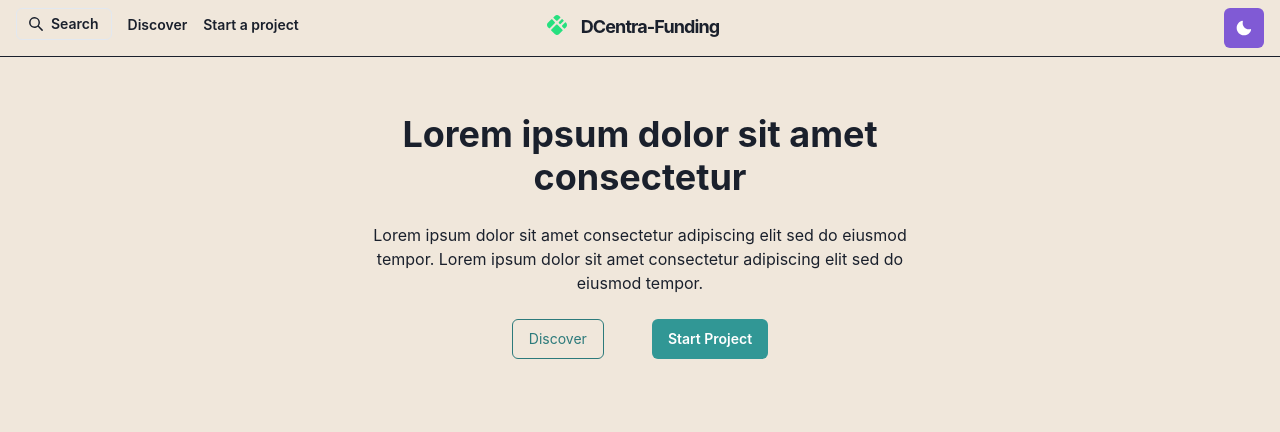
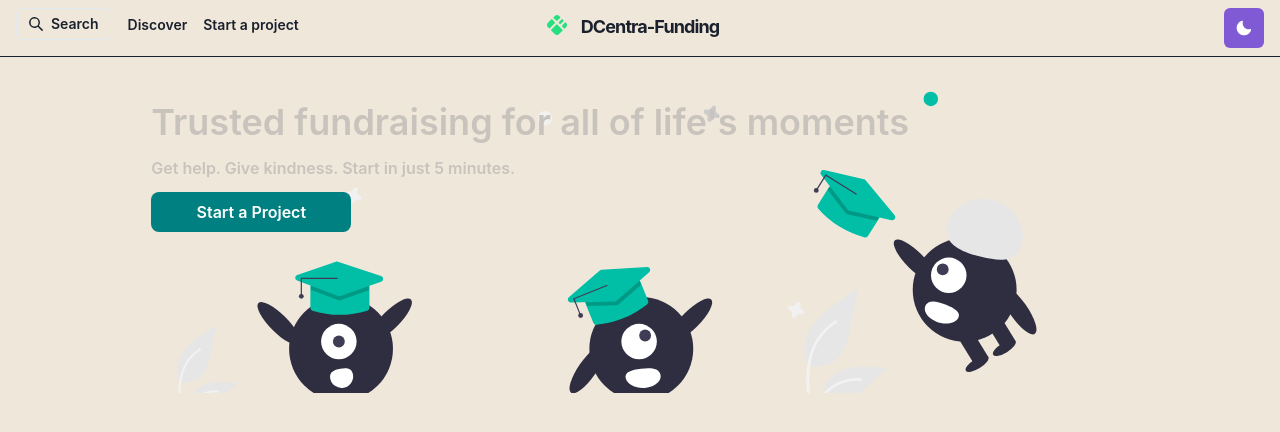
Before and after one commit to BenLemaitre/dcentra-funding, a Next.js app: page / in a window 1280 px wide. Shown: the top 432 px of the page. Built offline with nearby package versions, Linux system fonts and the light colour scheme.

Commit message:
add index-banner component, reworking homepage

```diff
--- /dev/null
+++ b/src/components/index-banner.jsx
@@ -0,0 +1,27 @@
+import NextLink from 'next/link'
+import Image from 'next/image'
+import { Stack, Heading, Button, Text } from '@chakra-ui/react'
+import illustration from '../../public/index-banner.svg'
+
+
+const IndexBanner = () => (
+  // large screens
+  <Stack pos="relative" pt={8}>
+    <Image src={illustration} alt="illustration" objectFit="cover" />
+    <Stack pos="absolute" spacing={3} color="#c8c3bc" top={9}>
+      <Heading fontWeight={600} fontSize={{sm: '2xl', md: '4xl'}}>
+        Trusted fundraising for all of life's moments
+      </Heading>
+      <Text fontWeight={600}>
+        Get help. Give kindness. Start in just 5 minutes.
+      </Text>
+      <NextLink href="/create-project" passHref>
+        <Button borderRadius="lg" bg="teal" color="white" w="200px">
+          Start a Project
+        </Button>
+      </NextLink>
+    </Stack>
+  </Stack>
+)
+
+export default IndexBanner
--- a/src/components/layouts/main.jsx
+++ b/src/components/layouts/main.jsx
@@ -12,9 +12,9 @@ const Main = ({ children, router }) => {
 
       <Navbar path={router.asPath} />
 
-      <Container maxW="container.md" pt={14}>
-        {children}
-      </Container>
+        <Container maxW='100ch'>
+          {children}
+        </Container>
     </Box>
   )
 }
--- a/src/pages/index.jsx
+++ b/src/pages/index.jsx
@@ -9,45 +9,12 @@ import {
   Heading
 } from '@chakra-ui/react'
 import Layout from '../components/layouts/article'
+import IndexBanner from '../components/index-banner'
 
 const Homepage = () => {
   return (
     <Layout>
-      <Container>
-        <Heading as="h2" variant="page-title" textAlign="center" mb={6}>
-          Lorem ipsum dolor sit amet consectetur
-        </Heading>
-        <Stack direction="column" spacing={6}>
-          <Text textAlign="center">
-            Lorem ipsum dolor sit amet consectetur adipiscing elit sed do
-            eiusmod tempor. Lorem ipsum dolor sit amet consectetur adipiscing
-            elit sed do eiusmod tempor.
-          </Text>
-          <Box direction="row" alignSelf="center">
-            <NextLink href="/projects">
-              <Button
-                fontSize={'sm'}
-                fontWeight={400}
-                variant={'outline'}
-                mx={6}
-                colorScheme="teal"
-              >
-                Discover
-              </Button>
-            </NextLink>
-            <NextLink href="/create-project">
-              <Button
-                fontSize={'sm'}
-                fontWeight={600}
-                mx={6}
-                colorScheme="teal"
-              >
-                Start Project
-              </Button>
-            </NextLink>
-          </Box>
-        </Stack>
-      </Container>
+        <IndexBanner />
     </Layout>
   )
 }
```
Also changed, not shown: public/index-banner.svg (added).
